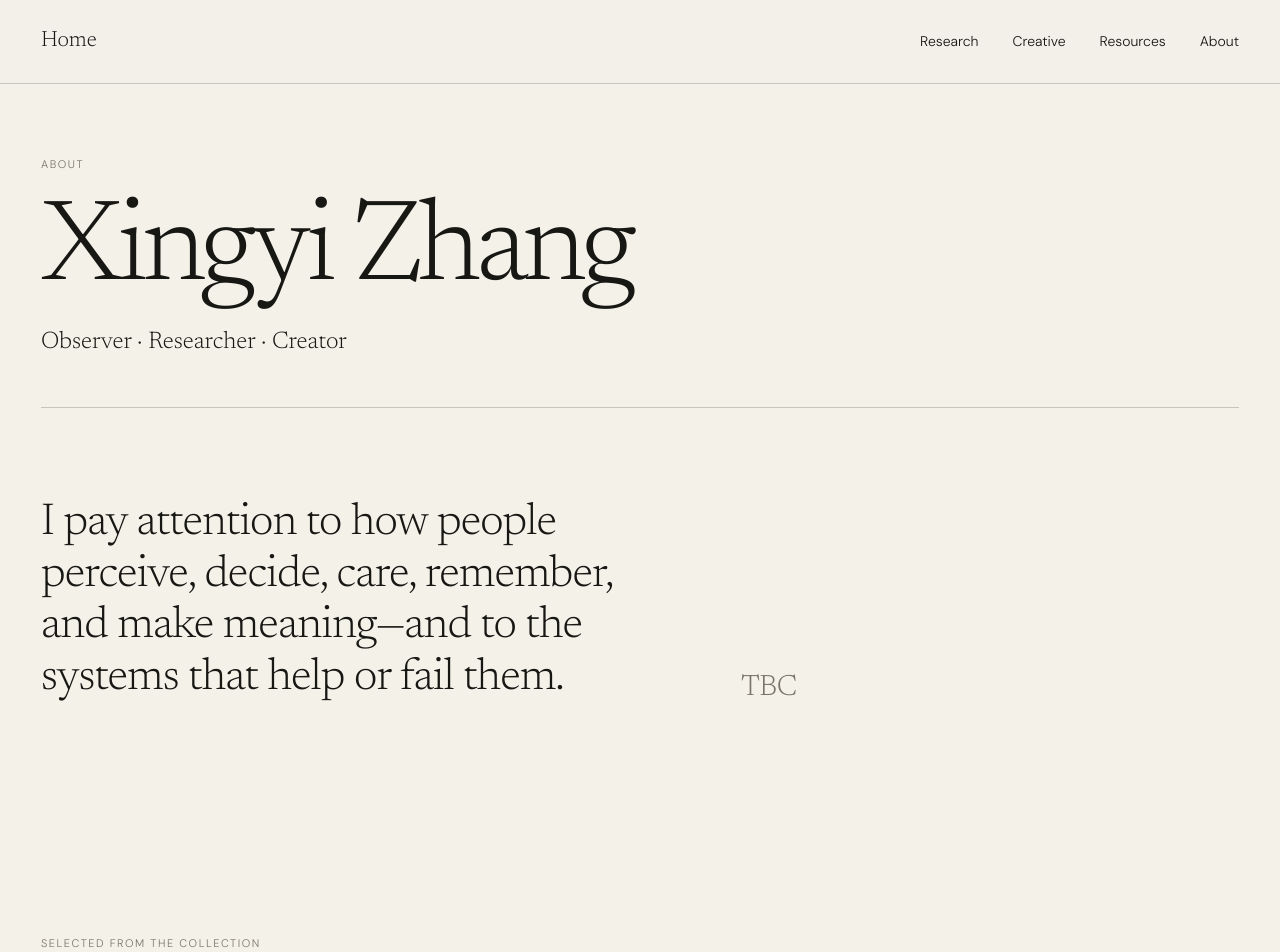
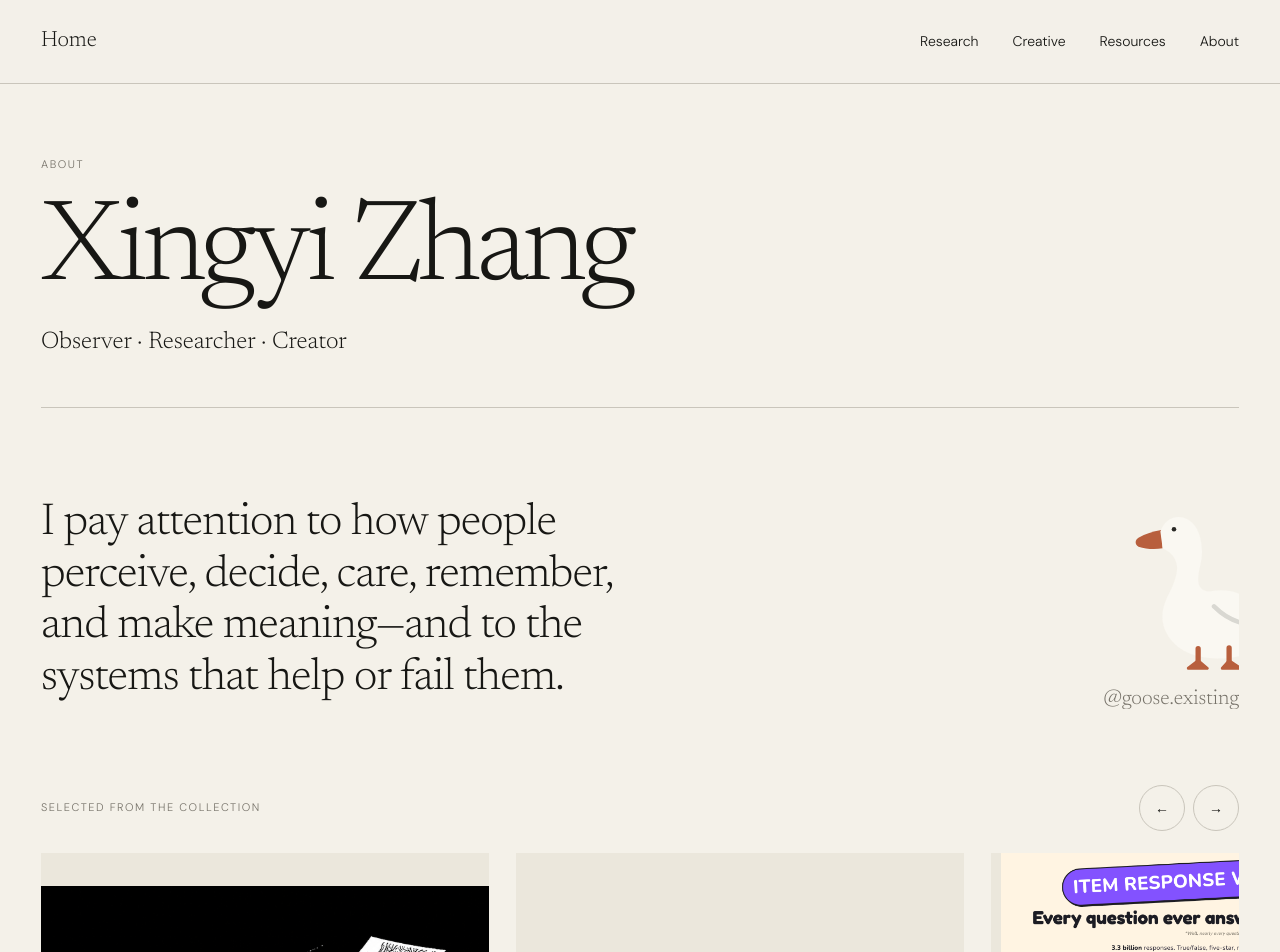
Before and after one commit to xingyi-zhang/xingyi-zhang.github.io, a Next.js app: page /about in a window 1280 px wide. Shown: the top 952 px of the page. Built offline with nearby package versions, Linux system fonts and the light colour scheme.

Commit message:
Refine about gallery and goose contact

```diff
--- a/app/about/page.tsx
+++ b/app/about/page.tsx
@@ -2,7 +2,12 @@ import { AboutGallery } from "../components/AboutGallery";
 import { GooseFootprints } from "../components/GooseDetails";
 import { creativeItems, researchItems } from "../data";
 
-const selectedItems = [...researchItems, ...creativeItems].filter((item) => item.featured);
+const collection = [...researchItems, ...creativeItems];
+const galleryIds = ["sixth-face", "lovesims", "irw", "dna", "jellyfish", "yarn-sculpture"];
+const selectedItems = galleryIds.flatMap((id) => {
+  const item = collection.find((candidate) => candidate.id === id);
+  return item ? [item] : [];
+});
 
 export default function About() {
   return <main className="about-page">
@@ -14,7 +19,10 @@ export default function About() {
 
     <section className="about-introduction">
       <p>I pay attention to how people perceive, decide, care, remember, and make meaning—and to the systems that help or fail them.</p>
-      <p>TBC</p>
+      <a className="about-contact" href="https://www.instagram.com/goose.existing/" target="_blank" rel="noreferrer" aria-label="@goose.existing on Instagram">
+        <img className="about-contact-goose" src="/goose-transparent.svg" alt="Goose" width="210" height="210" />
+        <span>@goose.existing</span>
+      </a>
     </section>
 
     <AboutGallery items={selectedItems} />
--- a/app/components/AboutGallery.tsx
+++ b/app/components/AboutGallery.tsx
@@ -14,7 +14,7 @@ export function AboutGallery({ items }: { items: CatalogItem[] }) {
 
   return <section className="about-gallery" aria-labelledby="selected-heading">
     <div className="about-gallery-heading">
-      <div><p className="eyebrow">Selected from the collection</p><h2 id="selected-heading">A few things I’ve kept.</h2></div>
+      <p className="eyebrow" id="selected-heading">Selected from the collection</p>
       <div className="gallery-controls" aria-label="Gallery controls">
         <button type="button" onClick={() => move(-1)} aria-label="Previous works">←</button>
         <button type="button" onClick={() => move(1)} aria-label="Next works">→</button>
--- a/app/globals.css
+++ b/app/globals.css
@@ -142,13 +142,18 @@ main { min-height:calc(100vh - 84px); padding:0 3.2vw 120px; }
 .resource-sources .eyebrow { width:100%; margin:0 0 8px; }
 .resource-sources a { border-bottom:1px solid var(--line); padding-bottom:3px; }
 .about-heading>p:last-child { max-width:none; }
-.about-introduction { display:grid; grid-template-columns:1.2fr 1fr; gap:8vw; padding:90px 0 120px; }
+.about-introduction { display:grid; grid-template-columns:1.2fr 1fr; gap:8vw; padding:90px 0 0; }
 .about-introduction p { font:300 clamp(27px,3.5vw,52px)/1.16 var(--serif); letter-spacing:-.02em; margin:0; }
 .about-introduction p:last-child { font-size:clamp(21px,2.3vw,34px); color:var(--muted); align-self:end; }
-.about-gallery { padding:110px 0 20px; }
+.about-contact { align-self:stretch; justify-self:stretch; display:grid; align-content:center; justify-items:end; gap:12px; overflow:hidden; color:var(--muted); font:300 clamp(18px,1.6vw,24px)/1 var(--serif); }
+.about-contact-goose { display:block; width:clamp(150px,14vw,210px); height:auto; transform:translateX(38%) scaleX(-1); transition:transform .55s cubic-bezier(.22,.8,.25,1); }
+.about-contact:hover { color:var(--ink); }
+.about-contact:hover .about-contact-goose { transform:translateX(20%) scaleX(-1); }
+.about-contact:hover>span:last-child { text-decoration:underline; text-decoration-thickness:1px; text-underline-offset:6px; }
+.about-gallery { padding:60px 0 20px; }
 .about-gallery-heading { display:flex; align-items:flex-end; justify-content:space-between; gap:40px; margin-bottom:38px; }
 .about-gallery-heading h2 { font:300 clamp(38px,5vw,72px)/1 var(--serif); letter-spacing:-.035em; margin:12px 0 0; }
-.gallery-controls { display:flex; gap:8px; }
+.gallery-controls { display:flex; gap:8px; transform:translateY(16px); }
 .gallery-controls button { width:46px; height:46px; border:1px solid var(--line); border-radius:50%; background:transparent; cursor:pointer; transition:background .2s; }
 .gallery-controls button:hover { background:#e9e5da; }
 .about-gallery-track { display:flex; gap:2.1vw; overflow-x:auto; scroll-snap-type:x mandatory; scrollbar-width:none; padding-bottom:25px; }
@@ -253,6 +258,6 @@ main { min-height:calc(100vh - 84px); padding:0 3.2vw 120px; }
 @keyframes garden-exit { 0% { opacity:.15; clip-path:circle(0 at var(--exit-x) var(--exit-y)); } 100% { opacity:1; clip-path:circle(145% at var(--exit-x) var(--exit-y)); } }
 @media(max-width:1100px){.project-grid{grid-template-columns:repeat(2,minmax(0,1fr))}}
 @media(max-width:640px){.project-grid{grid-template-columns:1fr}.collection-heading>p:last-child{white-space:normal}}
-@media(max-width:800px){.site-header{height:70px}.menu{display:block}nav{display:none;position:absolute;top:70px;left:0;right:0;background:var(--paper);padding:25px 3.2vw;border-bottom:1px solid var(--line);flex-direction:column}nav.open{display:flex}.intro{padding:8vh 0 6vh}.intro h1,.intro>p:not(.eyebrow){white-space:normal}.catalog-controls{align-items:stretch;flex-direction:column;padding-bottom:55px}.multi-select{flex-basis:auto;width:100%}.detail-copy{grid-template-columns:1fr}.gallery{grid-template-columns:1fr}.more{justify-content:flex-start;flex-wrap:wrap}.resource-group,.guide-section,.writing-section{grid-template-columns:1fr;gap:35px}.resource-entry{grid-template-columns:1fr;gap:14px}.writing-entry{grid-template-columns:1fr;gap:10px}.about-introduction{grid-template-columns:1fr;gap:45px;padding:70px 0 90px}.about-gallery{padding-top:85px}.about-gallery-card{flex-basis:82vw;grid-template-rows:minmax(230px,55vh) auto}.home-page{height:calc(100svh - 70px)}.floor-architecture{inset:3% 2% 6%;width:96%;height:91%}.museum-pond{left:50%;top:55%;width:45%;height:42%}.walking-goose{width:70px}.observation-status{top:14px}.observation-status strong{font-size:17px}.map-controls{left:18px;top:62px;gap:6px;font-size:9px;transform:scale(.9);transform-origin:left top}.walk-guide{grid-template-columns:52px auto auto auto auto auto;column-gap:6px}.control-row{grid-template-columns:52px auto;column-gap:6px}}
+@media(max-width:800px){.site-header{height:70px}.menu{display:block}nav{display:none;position:absolute;top:70px;left:0;right:0;background:var(--paper);padding:25px 3.2vw;border-bottom:1px solid var(--line);flex-direction:column}nav.open{display:flex}.intro{padding:8vh 0 6vh}.intro h1,.intro>p:not(.eyebrow){white-space:normal}.catalog-controls{align-items:stretch;flex-direction:column;padding-bottom:55px}.multi-select{flex-basis:auto;width:100%}.detail-copy{grid-template-columns:1fr}.gallery{grid-template-columns:1fr}.more{justify-content:flex-start;flex-wrap:wrap}.resource-group,.guide-section,.writing-section{grid-template-columns:1fr;gap:35px}.resource-entry{grid-template-columns:1fr;gap:14px}.writing-entry{grid-template-columns:1fr;gap:10px}.about-introduction{grid-template-columns:1fr;gap:45px;padding:70px 0 0}.about-gallery{padding-top:60px}.about-gallery-card{flex-basis:82vw;grid-template-rows:minmax(230px,55vh) auto}.home-page{height:calc(100svh - 70px)}.floor-architecture{inset:3% 2% 6%;width:96%;height:91%}.museum-pond{left:50%;top:55%;width:45%;height:42%}.walking-goose{width:70px}.observation-status{top:14px}.observation-status strong{font-size:17px}.map-controls{left:18px;top:62px;gap:6px;font-size:9px;transform:scale(.9);transform-origin:left top}.walk-guide{grid-template-columns:52px auto auto auto auto auto;column-gap:6px}.control-row{grid-template-columns:52px auto;column-gap:6px}}
 @media(max-width:520px){main{padding-left:18px;padding-right:18px}.site-header{padding-left:18px;padding-right:18px}.intro h1,.page-heading h1{font-size:58px}.project-grid{grid-template-columns:1fr}.section-title p:last-child{display:none}.page-heading{padding-top:10vh}.filters{padding-bottom:55px}.detail-copy{padding:40px 0 80px}.lightbox{padding:45px}.lightbox>div{width:100%}}
-@media(prefers-reduced-motion:reduce){*{scroll-behavior:auto!important;transition:none!important}}
+@media(prefers-reduced-motion:reduce){*{scroll-behavior:auto!important;transition:none!important}.about-contact-goose{transition:transform .55s cubic-bezier(.22,.8,.25,1)!important}}
```
Also changed, not shown: public/goose-transparent.svg (added).
